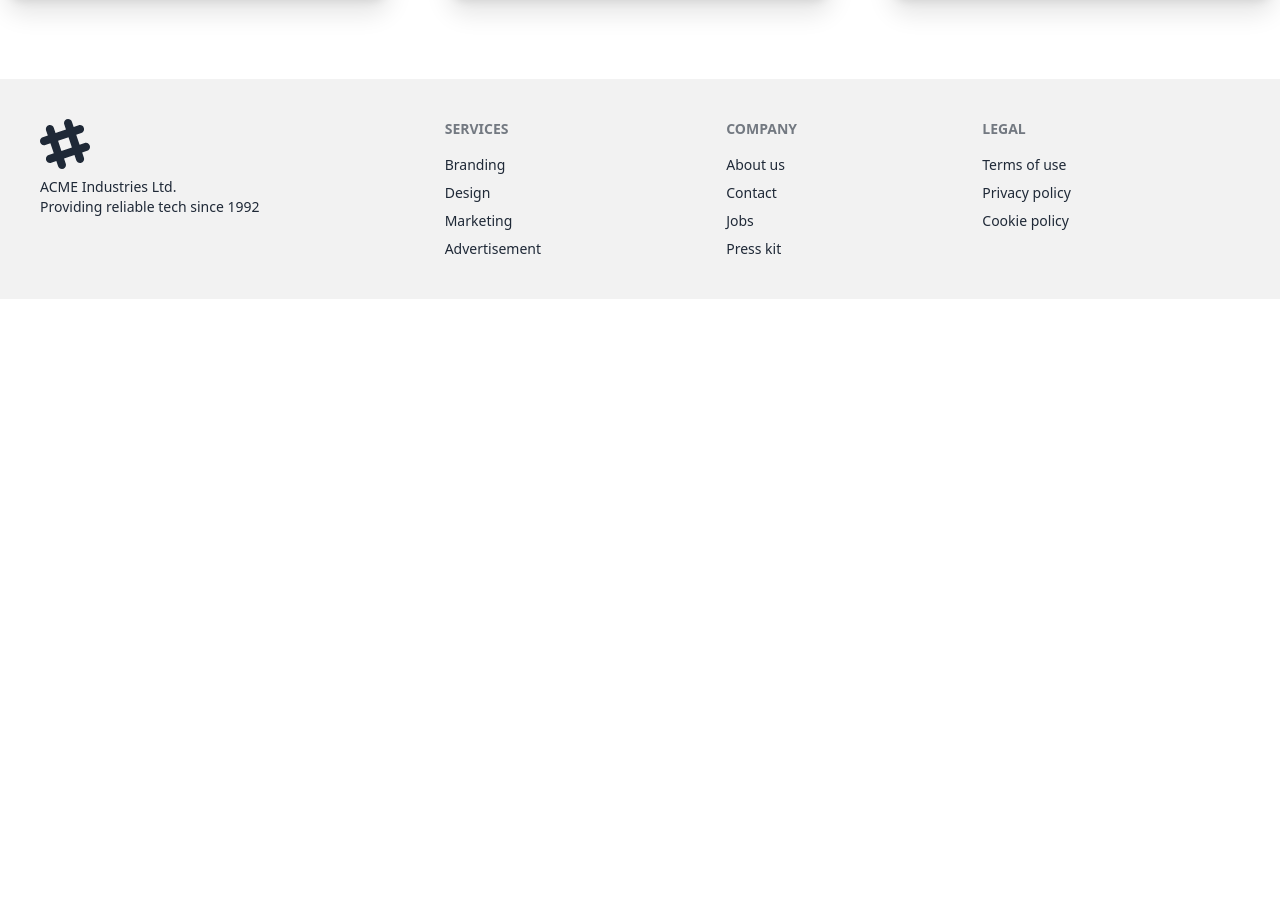
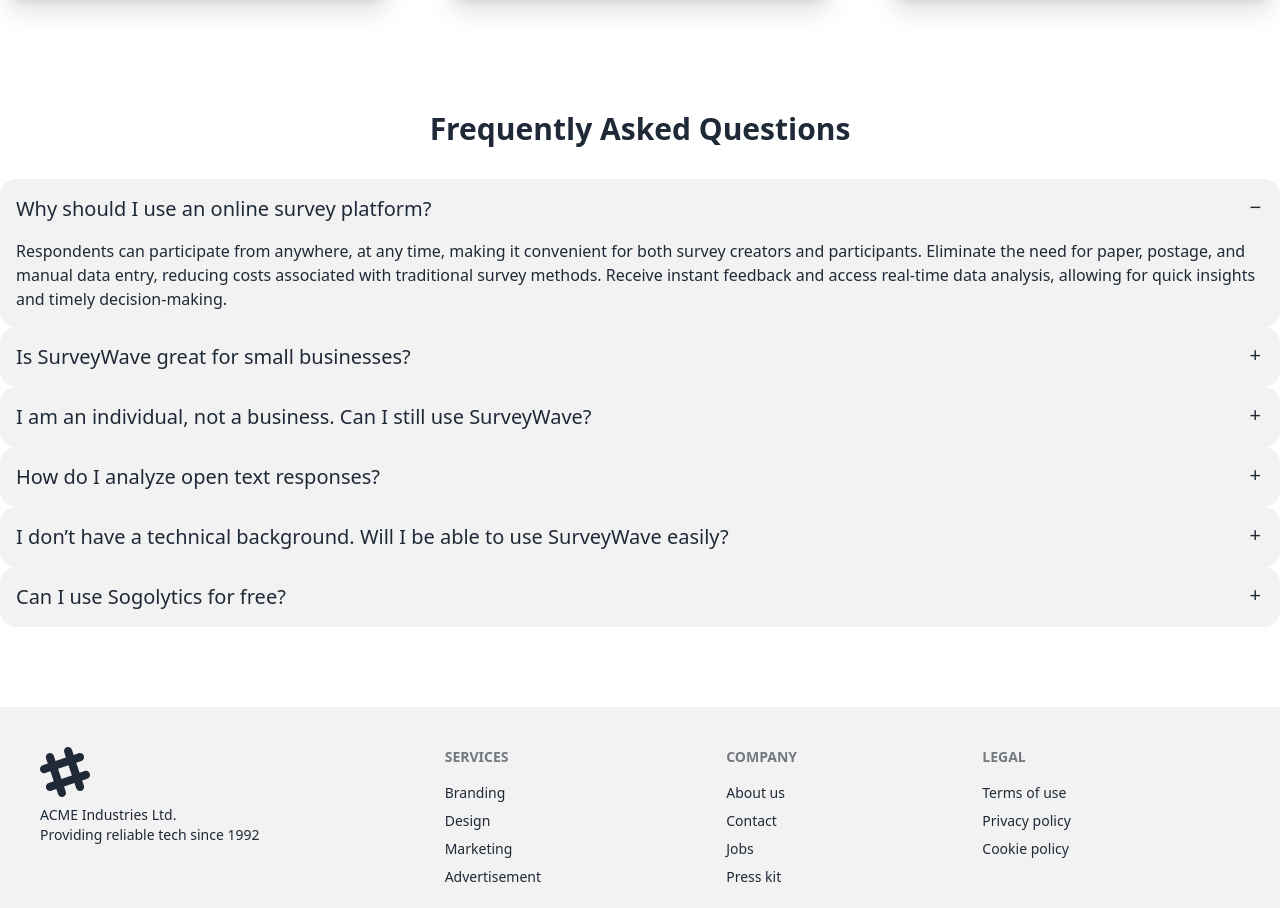
Before and after one commit to saiful1213/SurveyWave, a React (Vite) app: page / in a window 1280 px wide. Shown: the part 1526-2434 px from the top of the page. Before the commit the page ends 1825 px from the top, so only its background shows below. Built offline with nearby package versions, Linux system fonts and the light colour scheme; no server answers.

Commit message:
accordian section added

```diff
--- /dev/null
+++ b/src/Pages/Home/Accordian/Accordian.jsx
@@ -0,0 +1,64 @@
+
+const Accordian = () => {
+   return (
+      <div className="mt-28">
+         <h1 className="text-3xl font-bold text-center mb-8">Frequently Asked Questions</h1>
+         <div className="collapse collapse-plus bg-base-200">
+            <input type="radio" name="my-accordion-3" checked="checked" />
+            <div className="collapse-title text-xl font-medium">
+               Why should I use an online survey platform?
+            </div>
+            <div className="collapse-content">
+               <p>Respondents can participate from anywhere, at any time, making it convenient for both survey creators and participants. Eliminate the need for paper, postage, and manual data entry, reducing costs associated with traditional survey methods. Receive instant feedback and access real-time data analysis, allowing for quick insights and timely decision-making.</p>
+            </div>
+         </div>
+         <div className="collapse collapse-plus bg-base-200">
+            <input type="radio" name="my-accordion-3" />
+            <div className="collapse-title text-xl font-medium">
+               Is SurveyWave great for small businesses?
+            </div>
+            <div className="collapse-content">
+               <p>Absolutely! SurveyWave is an excellent choice for small businesses looking to gather valuable insights, streamline feedback, and enhance customer engagement. Its user-friendly interface, flexible survey customization options, and cost-effective plans make it accessible and practical for businesses of all sizes.</p>
+            </div>
+         </div>
+         <div className="collapse collapse-plus bg-base-200">
+            <input type="radio" name="my-accordion-3" />
+            <div className="collapse-title text-xl font-medium">
+               I am an individual, not a business. Can I still use SurveyWave?
+            </div>
+            <div className="collapse-content">
+               <p>Absolutely! SurveyWave is designed to cater to both businesses and individuals. Whether you are conducting personal research, collecting feedback for personal projects, or simply looking to gather opinions, SurveyWave provides a user-friendly platform for individuals like you. Our versatile survey tools can be tailored to meet your specific needs. Feel free to sign up and start creating surveys to gather valuable insights.</p>
+            </div>
+         </div>
+         <div className="collapse collapse-plus bg-base-200">
+            <input type="radio" name="my-accordion-3" />
+            <div className="collapse-title text-xl font-medium">
+               How do I analyze open text responses?
+            </div>
+            <div className="collapse-content">
+               <p>Open text response analysis involves examining and making sense of unstructured text data, often collected through surveys, feedback forms, or other means. The goal is to extract valuable insights, patterns, and sentiments from the provided text.</p>
+            </div>
+         </div>
+         <div className="collapse collapse-plus bg-base-200">
+            <input type="radio" name="my-accordion-3" />
+            <div className="collapse-title text-xl font-medium">
+               I don’t have a technical background. Will I be able to use SurveyWave easily?
+            </div>
+            <div className="collapse-content">
+               <p>Absolutely! SurveyWave is designed with user-friendliness in mind. Its intuitive interface and user-friendly features make it accessible to users of all technical levels. You dont need to be a tech expert to create, distribute, and analyze surveys using SurveyWave. The platform provides step-by-step guidance, helpful tutorials, and a responsive support team to assist you at every stage. Whether you are a beginner or an experienced user, SurveyWave makes the survey process simple and efficient for everyone.</p>
+            </div>
+         </div>
+         <div className="collapse collapse-plus bg-base-200">
+            <input type="radio" name="my-accordion-3" />
+            <div className="collapse-title text-xl font-medium">
+            Can I use Sogolytics for free?
+            </div>
+            <div className="collapse-content">
+               <p>If Sogolytics is a real service, I recommend checking their official website or contacting their support for the most accurate and up-to-date information regarding pricing, free plans, or any other FAQs. If the service has gained popularity or recognition after my last update, I might not have information about it.</p>
+            </div>
+         </div>
+      </div>
+   );
+};
+
+export default Accordian;
--- a/src/Pages/Home/Home/Home.jsx
+++ b/src/Pages/Home/Home/Home.jsx
@@ -1,6 +1,7 @@
 import { Helmet } from "react-helmet-async";
 import Banner from "../Banner/Banner";
 import Testimonial from "../Testimonial/Testimonial";
+import Accordian from "../Accordian/Accordian";
 
 const Home = () => {
    return (
@@ -8,6 +9,7 @@ const Home = () => {
          <Helmet><title>SurveyWave | Home</title></Helmet>
          <Banner></Banner>
          <Testimonial></Testimonial>
+         <Accordian></Accordian>
       </div>
    );
 };
```
